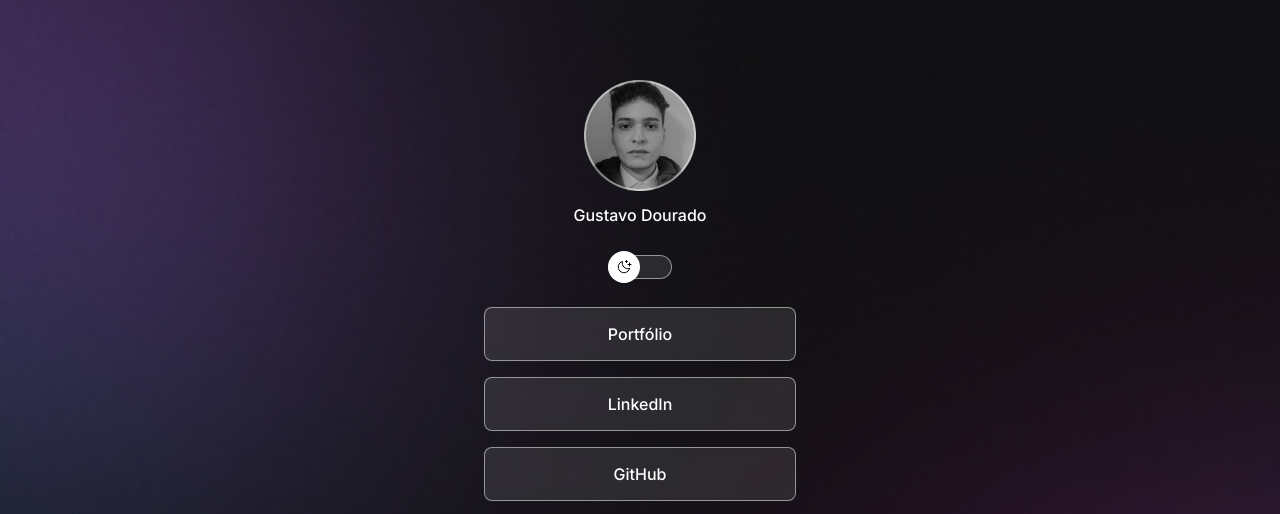
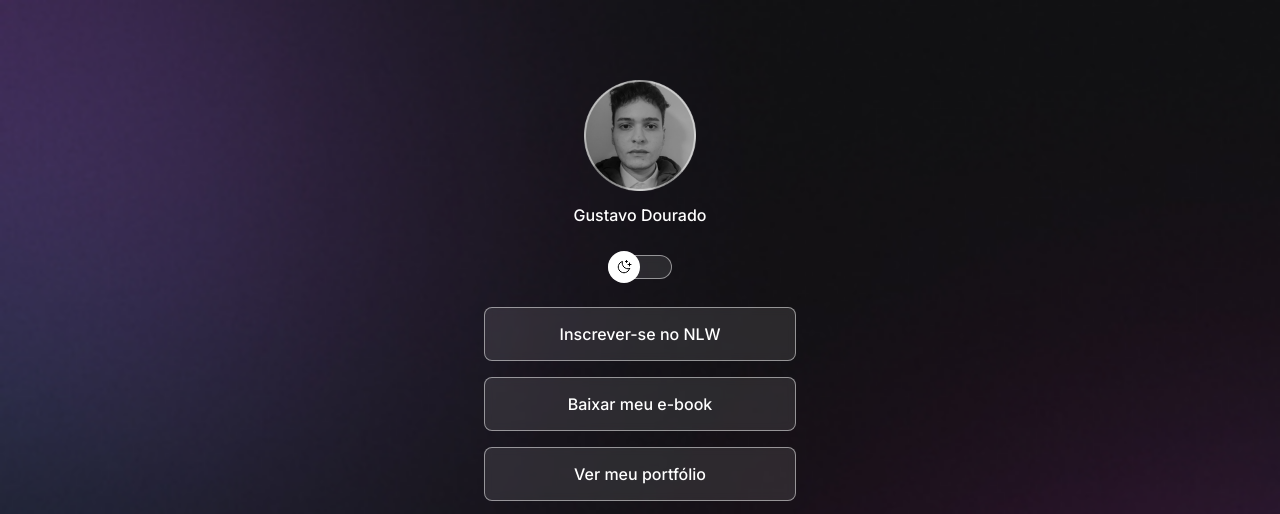
Before and after one commit to gu-dourado/devlinks, a plain HTML site: page index.html in a window 1280 px wide. Shown: the top 514 px of the page. Drawn offline with nearby package versions, Linux system fonts and the light colour scheme.

Commit message:
add readme.md

```diff
--- a/index.html
+++ b/index.html
@@ -10,7 +10,7 @@
     <meta charset="UTF-8" />
     <meta name="viewport" content="width=device-width, initial-scale=1.0" />
     <link rel="stylesheet" href="./style.css" />
-    <title>Linktree</title>
+    <title>DevLinks</title>
   </head>
   <body>
     <div id="container">
@@ -26,15 +26,10 @@
         <span></span>
       </div>
       <ul>
-        <li><a href="#">Portfólio</a></li>
-        <li>
-          <a href="https://linkedin.com/in/gustavo-dourado-/" target="_blank"
-            >LinkedIn</a
-          >
-        </li>
-        <li>
-          <a href="https://github.com/gu-dourado" target="_blank">GitHub</a>
-        </li>
+        <li><a href="#">Inscrever-se no NLW</a></li>
+        <li><a href="#">Baixar meu e-book</a></li>
+        <li><a href="#">Ver meu portfólio</a></li>
+        <li><a href="#">Conheça o Explorer</a></li>
       </ul>
       <div id="social-links">
         <a href="https://github.com/gu-dourado" target="_blank">
```
Also changed, not shown: .github/preview.jpg (added), 1 other file.
